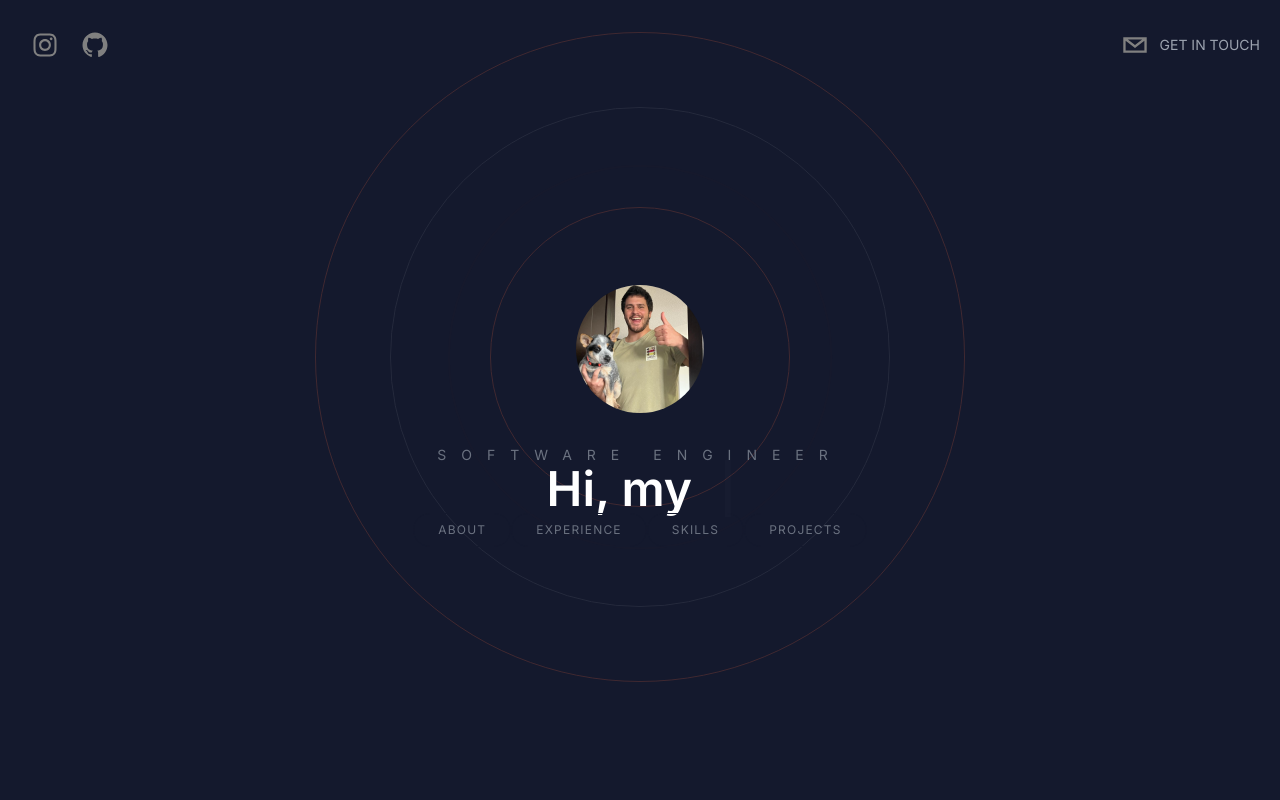
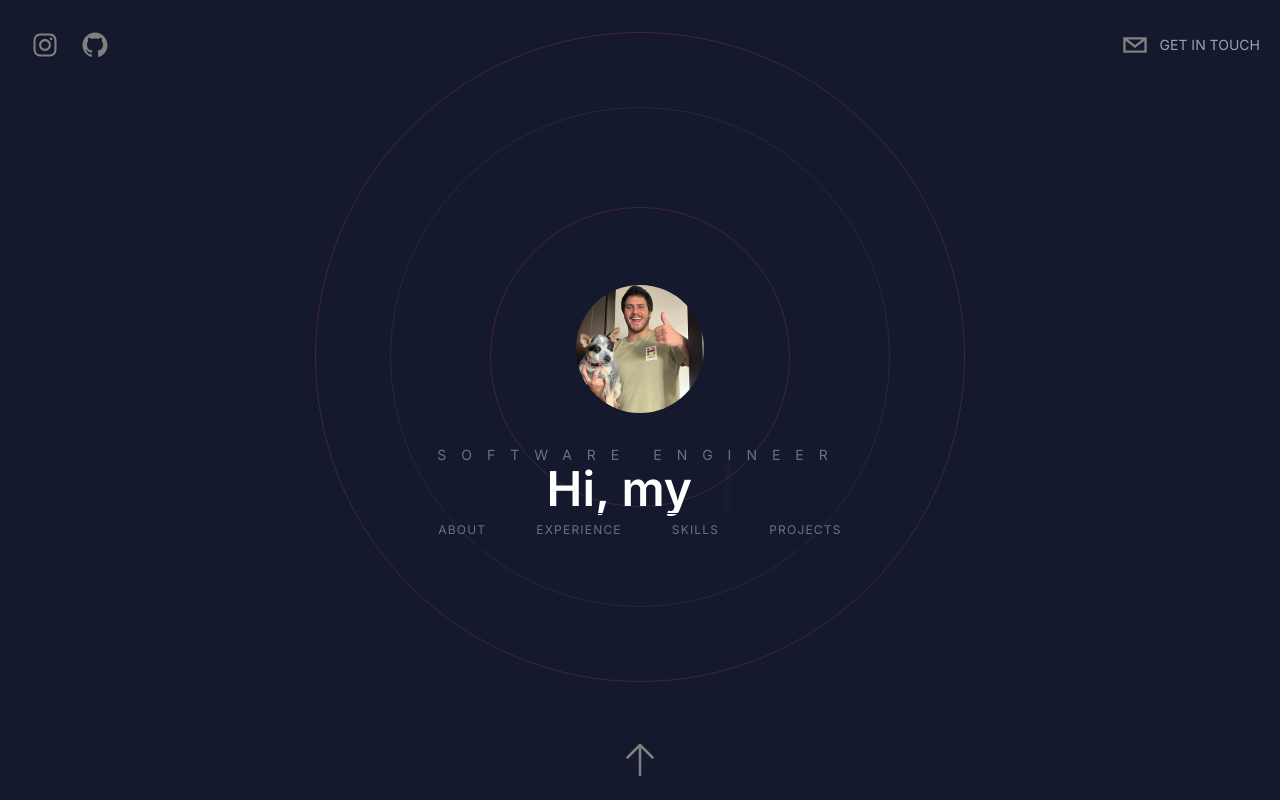
Before and after one commit to gabipfeffer/pfefs-portfolio, a Next.js app: page / in a window 1280 px wide. Built offline with nearby package versions, Linux system fonts and the light colour scheme.

Commit message:
feat: footer

```diff
--- a/src/app/page.tsx
+++ b/src/app/page.tsx
@@ -5,6 +5,7 @@ import WorkExperience from "src/components/WorkExperience";
 import Skills from "src/components/Skills";
 import Projects from "src/components/Projects";
 import Contact from "src/components/Contact";
+import { ArrowUpIcon } from "@heroicons/react/24/solid";
 
 export default function Home() {
   return (
@@ -28,6 +29,18 @@ export default function Home() {
       <section id={"contact"} className={"snap-start"}>
         <Contact />
       </section>
+      <a href={"#hero"}>
+        <footer className={"sticky bottom-5 w-full cursor-pointer"}>
+          <div className={"flex items-center justify-center"}>
+            <ArrowUpIcon
+              className={
+                "h-10 w-10 rounded-full filter grayscale hover:grayscale-0 text-[rgb(var(--primary))]"
+              }
+              src={"https://i.imgur.com/e2yvD6A.png"}
+            />
+          </div>
+        </footer>
+      </a>
     </main>
   );
 }
--- a/src/components/Header.tsx
+++ b/src/components/Header.tsx
@@ -32,6 +32,7 @@ export default function Header({}: Props) {
           bgColor={"transparent"}
         />
       </motion.div>
+      <a href={"#contact"}>
         <motion.div
           initial={{
             x: 500,
@@ -48,10 +49,13 @@ export default function Header({}: Props) {
             fgColor={"gray"}
             bgColor={"transparent"}
           />
-        <p className={"hidden md:inline-flex uppercase text-sm text-gray-400"}>
+          <p
+            className={"hidden md:inline-flex uppercase text-sm text-gray-400"}
+          >
             Get in touch
           </p>
         </motion.div>
+      </a>
     </header>
   );
 }
```
Lines whose indentation alone changed are shown as unchanged.
